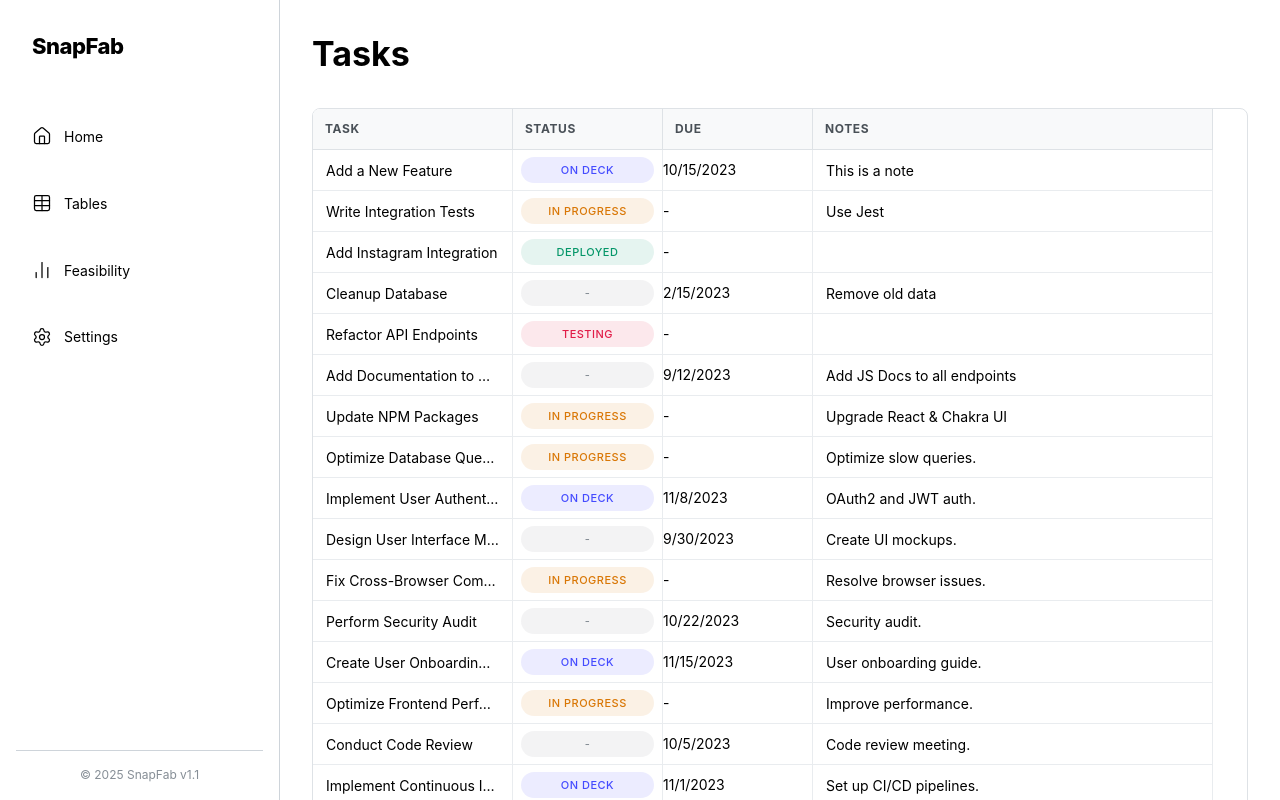
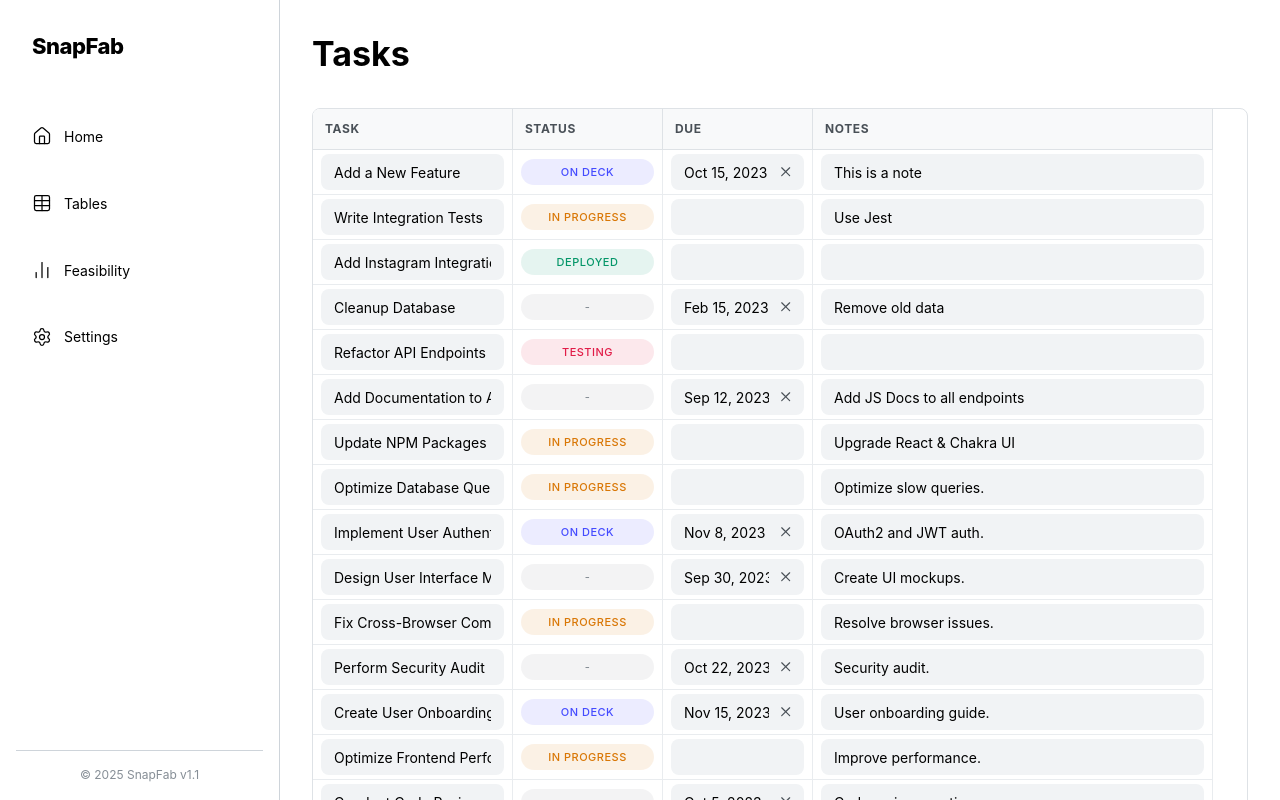
Before and after one commit to chris-snapops/snapfab, a Next.js app: page /tables/tasks in a window 1280 px wide. Shown: the top 800 px of the page. Built offline with nearby package versions, Linux system fonts and the light colour scheme.

Commit message:
added datecell

```diff
--- a/package.json
+++ b/package.json
@@ -10,6 +10,7 @@
   },
   "dependencies": {
     "@mantine/core": "8.3.10",
+    "@mantine/dates": "8.3.10",
     "@mantine/hooks": "8.3.10",
     "@mantine/notifications": "8.3.10",
     "@supabase/supabase-js": "2.89.0",
--- /dev/null
+++ b/src/components/tables/DateCell.tsx
@@ -0,0 +1,33 @@
+import { Box, Input } from "@mantine/core";
+import { DateInput } from "@mantine/dates";
+
+
+const DateCell = ({ getValue, row, column, table }: any) => {
+  const date = getValue();
+  const { updateData } = table.options.meta;
+  return (
+    <>
+      <DateInput
+        value={date}
+        onChange={(date) => updateData(row.index, column.id, date)}
+        valueFormat="MMM D, YYYY"
+        variant="filled"
+        p="4px 8px"
+        size="sm"
+        w="100%"
+        h="100%"
+        rightSection={
+          date ? (
+            <Input.ClearButton
+              onClick={() => updateData(row.index, column.id, null)}
+              style={{ transform: 'none' }}
+            />
+          ) : null
+        }
+      />
+    </>
+
+  );
+};
+
+export default DateCell;
--- a/src/components/tables/StringCell.tsx
+++ b/src/components/tables/StringCell.tsx
@@ -4,10 +4,6 @@ import { useEffect, useState, ChangeEvent } from "react";
 const StringCell = ({ getValue, row, column, table }: any) => {
   const initialValue = getValue();
   const [value, setValue] = useState(initialValue);
-
-  const onBlur = () => {
-    table.options.meta?.updateData(row.index, column.id, value);
-  };
 
   useEffect(() => {
     setValue(initialValue);
@@ -17,28 +13,11 @@ const StringCell = ({ getValue, row, column, table }: any) => {
     <TextInput
       value={value}
       onChange={(e: ChangeEvent<HTMLInputElement>) => setValue(e.target.value)}
-      onBlur={onBlur}
-      variant="unstyled"
+      variant="filled"
+      p="4px 8px"
       size="sm"
       w="100%"
-      styles={{
-        root: {
-          width: '100%',
-        },
-        input: {
-          padding: '8px 12px',
-          height: '40px',
-          width: '100%',
-          overflow: 'hidden',
-          textOverflow: 'ellipsis',
-          whiteSpace: 'nowrap',
-          borderRadius: 0,
-          '&:focus': {
-            outline: '2px solid var(--mantine-color-blue-filled)',
-            zIndex: 1
-          }
-        }
-      }}
+      h="100%"
     />
   );
 };
--- a/src/components/tables/TaskTable.tsx
+++ b/src/components/tables/TaskTable.tsx
@@ -4,6 +4,7 @@ import DATA from "../../../public/temptabledata";
 import { useState } from "react";
 import StringCell from "./StringCell";
 import EnumCell from "./EnumCell";
+import DateCell from "./DateCell";
 
 const columns = [
   {
@@ -20,10 +21,7 @@ const columns = [
   {
     accessorKey: 'due',
     header: 'Due',
-    cell: (props: any) => {
-      const value = props.getValue();
-      return <Text size="sm">{value ? new Date(value).toLocaleDateString() : "-"}</Text>;
-    }
+    cell: DateCell
   },
   {
     accessorKey: 'notes',
@@ -39,7 +37,7 @@ const TaskTable = () => {
     data,
     columns,
     defaultColumn: {
-      minSize: 120,
+      minSize: 150,
     },
     getCoreRowModel: getCoreRowModel(),
     columnResizeMode: "onChange",
--- a/src/pages/_app.tsx
+++ b/src/pages/_app.tsx
@@ -1,4 +1,5 @@
 import "@mantine/core/styles.css";
+import "@mantine/dates/styles.css";
 import { useState, useEffect } from "react";
 import type { AppProps } from "next/app";
 import { MantineProvider } from "@mantine/core";
```
Also changed, not shown: 1 other file (tests, documents, lock files or other folders).
